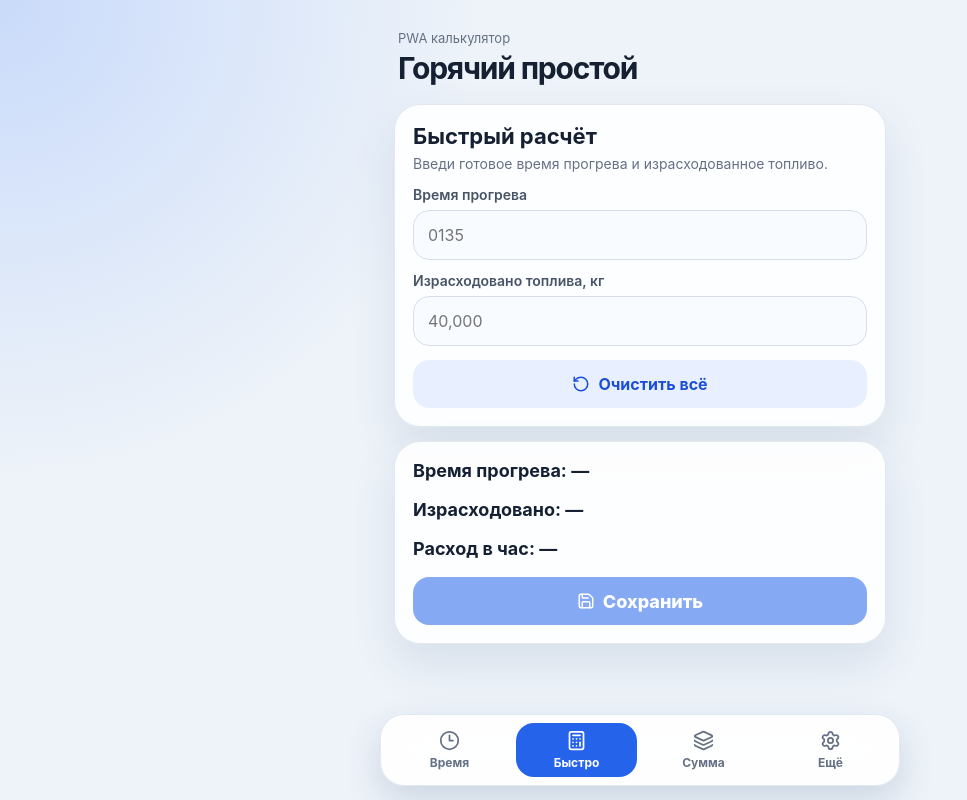
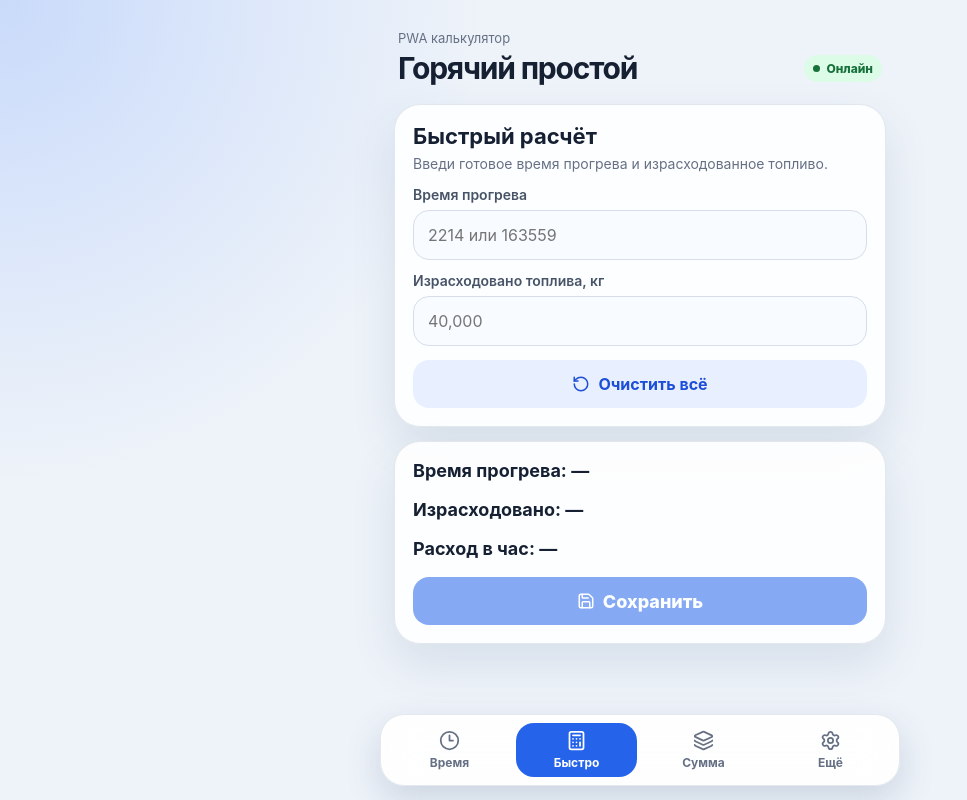
Before and after one commit to 48rn2krftk-dev/fuel-rate-calc, a React (Vite) app: page / in a window 1280 px wide. Both pictures are taken after a click on the button "Быстро". Shown: the whole page, without its empty margins (0-967 px from the left). Built offline with nearby package versions, Linux system fonts and the light colour scheme.

Commit message:
Release v1.0.2 improvements

```diff
--- a/package.json
+++ b/package.json
@@ -1,7 +1,7 @@
 {
   "name": "hot-idle",
   "private": true,
-  "version": "1.0.1",
+  "version": "1.0.2",
   "type": "module",
   "scripts": {
     "dev": "vite",
--- a/src/App.tsx
+++ b/src/App.tsx
@@ -1,5 +1,5 @@
 import { Calculator, Clock3, Layers3, Settings } from "lucide-react";
-import { useState } from "react";
+import { useEffect, useState } from "react";
 import { ByTimeScreen } from "./screens/ByTimeScreen";
 import { QuickScreen } from "./screens/QuickScreen";
 import { SettingsScreen } from "./screens/SettingsScreen";
@@ -11,6 +11,21 @@ type Screen = "byTime" | "quick" | "summary" | "settings";
 export default function App() {
   const [screen, setScreen] = useState<Screen>("byTime");
   const [restoredEntry, setRestoredEntry] = useState<HistoryEntry | null>(null);
+  const [isOnline, setIsOnline] = useState(() => navigator.onLine);
+
+  useEffect(() => {
+    function updateConnectionStatus() {
+      setIsOnline(navigator.onLine);
+    }
+
+    window.addEventListener("online", updateConnectionStatus);
+    window.addEventListener("offline", updateConnectionStatus);
+
+    return () => {
+      window.removeEventListener("online", updateConnectionStatus);
+      window.removeEventListener("offline", updateConnectionStatus);
+    };
+  }, []);
 
   function navigate(screenName: Screen) {
     setRestoredEntry(null);
@@ -28,6 +43,15 @@ export default function App() {
         <div>
           <p className="appEyebrow">PWA калькулятор</p>
           <h1>Горячий простой</h1>
+        </div>
+
+        <div
+          className={isOnline ? "connectionStatus online" : "connectionStatus offline"}
+          role="status"
+          aria-live="polite"
+        >
+          <span className="connectionDot" />
+          {isOnline ? "Онлайн" : "Офлайн"}
         </div>
       </header>
 
--- a/src/screens/QuickScreen.tsx
+++ b/src/screens/QuickScreen.tsx
@@ -76,7 +76,7 @@ useEffect(() => {
               value={duration}
               onBlur={handleDurationBlur}
               onChange={(e) => setDuration(e.target.value)}
-              placeholder="0135"
+              placeholder="2214 или 163559"
               inputMode="numeric"
             />
           </label>
@@ -103,7 +103,7 @@ useEffect(() => {
 
         {durationError && (
           <div className="errorBox">
-            Введи время в формате 01:35, 0135 или 1ч35.
+            Введи время в формате 22:14, 2214 или 163559.
           </div>
         )}
 
--- a/src/screens/SettingsScreen.tsx
+++ b/src/screens/SettingsScreen.tsx
@@ -312,7 +312,7 @@ export function SettingsScreen({
       <div className="card">
         <div className="sectionTitle">
           <h2>О приложении</h2>
-          <p>Горячий простой · версия 1.0.1</p>
+          <p>Горячий простой · версия 1.0.2</p>
         </div>
 
         <a
--- a/src/screens/SummaryScreen.tsx
+++ b/src/screens/SummaryScreen.tsx
@@ -326,7 +326,7 @@ export function SummaryScreen({ initialEntry }: SummaryScreenProps) {
                         onChange={(event) =>
                           updateRow(row.id, { duration: event.target.value })
                         }
-                        placeholder="0135"
+                        placeholder="2214 или 163559"
                         inputMode="numeric"
                       />
                     </label>
@@ -345,7 +345,7 @@ export function SummaryScreen({ initialEntry }: SummaryScreenProps) {
 
                     {durationError && (
                       <div className="errorBox">
-                        Введи время в формате 01:35, 0135 или 1ч35.
+                        Введи время в формате 22:14, 2214 или 163559.
                       </div>
                     )}
 
--- a/src/styles.css
+++ b/src/styles.css
@@ -34,6 +34,10 @@ input {
 }
 
 .appHeader {
+  display: flex;
+  align-items: flex-end;
+  justify-content: space-between;
+  gap: 12px;
   padding: 12px 4px 18px;
 }
 
@@ -53,6 +57,35 @@ h1 {
   margin-bottom: 0;
   font-size: 30px;
   letter-spacing: -0.04em;
+}
+
+.connectionStatus {
+  display: inline-flex;
+  flex: 0 0 auto;
+  align-items: center;
+  gap: 6px;
+  margin-bottom: 4px;
+  padding: 6px 9px;
+  border-radius: 999px;
+  font-size: 12px;
+  font-weight: 800;
+}
+
+.connectionStatus.online {
+  background: #dcfce7;
+  color: #18713b;
+}
+
+.connectionStatus.offline {
+  background: #e4e7ec;
+  color: #475467;
+}
+
+.connectionDot {
+  width: 7px;
+  height: 7px;
+  border-radius: 50%;
+  background: currentColor;
 }
 
 h2 {
--- a/src/utils/duration.ts
+++ b/src/utils/duration.ts
@@ -3,7 +3,7 @@ export function parseDurationToMinutes(value: string): number | null {
 
   if (!raw) return null;
 
-  const colonMatch = raw.match(/^(\d{1,3})[:.](\d{1,2})$/);
+  const colonMatch = raw.match(/^(\d{1,6})[:.](\d{1,2})$/);
   if (colonMatch) {
     const hours = Number(colonMatch[1]);
     const minutes = Number(colonMatch[2]);
@@ -16,7 +16,7 @@ export function parseDurationToMinutes(value: string): number | null {
     return null;
   }
 
-  const compactTimeMatch = raw.match(/^(\d{2})(\d{2})$/);
+  const compactTimeMatch = raw.match(/^(\d{1,6})(\d{2})$/);
   if (compactTimeMatch) {
     const hours = Number(compactTimeMatch[1]);
     const minutes = Number(compactTimeMatch[2]);
@@ -30,7 +30,7 @@ export function parseDurationToMinutes(value: string): number | null {
   }
 
   const textMatch = raw.match(
-    /^(\d{1,3})\s*ч(?:ас(?:а|ов)?)?\s*(\d{1,2})?\s*м?$/
+    /^(\d{1,6})\s*ч(?:ас(?:а|ов)?)?\s*(\d{1,2})?\s*м?$/
   );
   if (textMatch) {
     const hours = Number(textMatch[1]);
```
Also changed, not shown: public/sw.js (+4 -11 lines), 1 other file (tests, documents, lock files or other folders).
